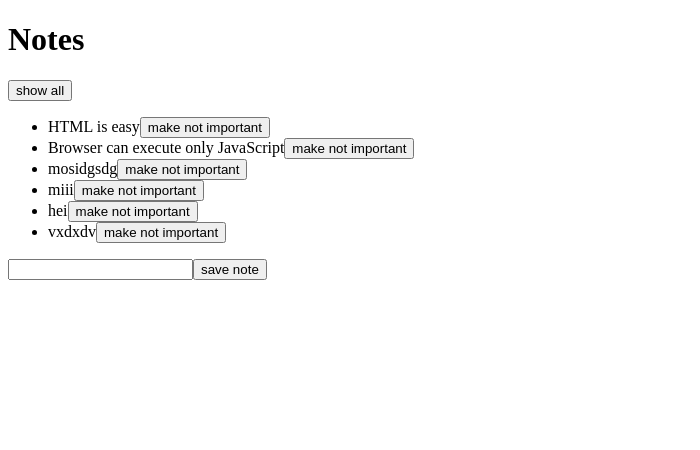
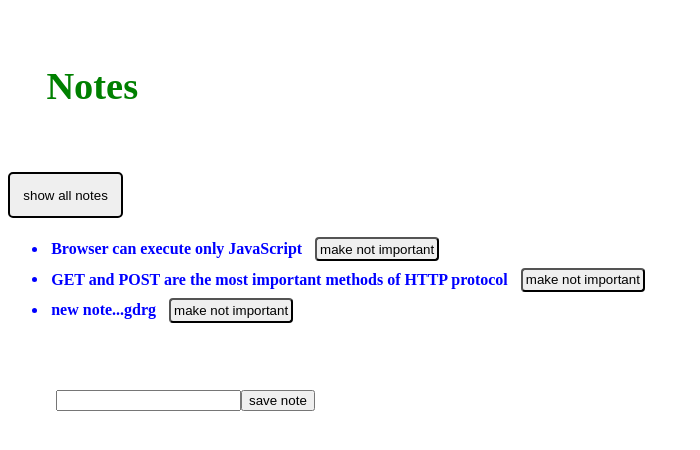
Before and after one commit to TanjaVar/full_stack_mooc_2021, a React (Create React App) app in the folder osa2/single-page-app-exercise/: page / in a window 1280 px wide. Shown: the top 450 px of the page, without its empty margins (0-700 px from the left). Built offline with nearby package versions, Linux system fonts and the light colour scheme; data requests are answered from the project's data file.

Commit message:
single-page-app-exercise: App.js: modify error message functionality, Note.js: add classNames to elements, Notifications.js: add classNames for elements, index.css: styling

```diff
--- a/osa2/single-page-app-exercise/db.json
+++ b/osa2/single-page-app-exercise/db.json
@@ -4,7 +4,7 @@
       "id": 1,
       "content": "HTML is easy",
       "date": "2022-1-17T17:30:31.098Z",
-      "important": true
+      "important": false
     },
     {
       "id": 2,
@@ -16,12 +16,12 @@
       "id": 3,
       "content": "GET and POST are the most important methods of HTTP protocol",
       "date": "2022-1-17T19:20:14.298Z",
-      "important": false
+      "important": true
     },
     {
       "content": "new note...gdrg",
       "date": "2022-03-21T13:16:39.484Z",
-      "important": false,
+      "important": true,
       "id": 4
     },
     {
@@ -51,7 +51,7 @@
     {
       "content": "mosidgsdg",
       "date": "2022-03-21T13:58:13.828Z",
-      "important": true,
+      "important": false,
       "id": 9
     },
     {
@@ -63,7 +63,7 @@
     {
       "content": "miii",
       "date": "2022-03-22T10:51:22.611Z",
-      "important": true,
+      "important": false,
       "id": 11
     },
     {
@@ -81,13 +81,13 @@
     {
       "content": "hei",
       "date": "2022-03-22T11:03:53.215Z",
-      "important": true,
+      "important": false,
       "id": 14
     },
     {
       "content": "vxdxdv",
       "date": "2022-03-23T10:59:32.825Z",
-      "important": true,
+      "important": false,
       "id": 15
     },
     {
@@ -95,6 +95,72 @@
       "date": "2022-03-23T10:59:36.654Z",
       "important": false,
       "id": 16
+    },
+    {
+      "content": "fdf",
+      "date": "2022-03-29T12:16:00.745Z",
+      "important": false,
+      "id": 17
+    },
+    {
+      "content": "tämä on tärkeä",
+      "date": "2022-03-30T10:28:28.353Z",
+      "important": false,
+      "id": 18
+    },
+    {
+      "content": "tämä on tärkeä",
+      "date": "2022-03-30T10:28:48.391Z",
+      "important": false,
+      "id": 19
+    },
+    {
+      "content": "ääää",
+      "date": "2022-03-30T10:29:10.871Z",
+      "important": false,
+      "id": 20
+    },
+    {
+      "content": "uuuu",
+      "date": "2022-03-30T10:29:26.263Z",
+      "important": false,
+      "id": 21
+    },
+    {
+      "content": "muuuu",
+      "date": "2022-03-30T10:30:19.743Z",
+      "important": false,
+      "id": 22
+    },
+    {
+      "content": "kukkuu",
+      "date": "2022-03-30T10:43:31.543Z",
+      "important": false,
+      "id": 23
+    },
+    {
+      "content": "kukkuu",
+      "date": "2022-03-30T10:43:40.286Z",
+      "important": false,
+      "id": 24
+    },
+    {
+      "content": "kiu",
+      "date": "2022-03-30T10:44:43.902Z",
+      "important": false,
+      "id": 25
+    },
+    {
+      "content": "kiu",
+      "date": "2022-03-30T10:45:08.958Z",
+      "important": false,
+      "id": 26
+    },
+    {
+      "content": "uusi note",
+      "date": "2022-03-30T10:56:32.869Z",
+      "important": false,
+      "id": 27
     }
   ]
 }
--- a/osa2/single-page-app-exercise/src/App.js
+++ b/osa2/single-page-app-exercise/src/App.js
@@ -1,11 +1,13 @@
 import React, { useState, useEffect } from 'react';
 import Note from './components/Note';
 import noteService from './services/notes'
+import Notifications from './components/Notifications'
 
 const App = (props) => {
   const [notes, setNotes] = useState([]);
   const [newNote, setNewNote] = useState('');
   const [showImportant, setShowImportant] = useState(true);
+  const [errorMessage, setErrorMessage] = useState('')
 
   // useFetch performs side affects in function components
   // gets data from db.json with notes.js service module file, after getting data updates state and site rerenders
@@ -16,9 +18,6 @@ const App = (props) => {
         setNotes(response.data)
       })
   }, [])
-  //console.log('render', notes.length, 'notes')
-
-
 
 const addNote = (event) => {
     event.preventDefault(); // prevent default behavior
@@ -29,7 +28,7 @@ const addNote = (event) => {
       content: newNote,
       date: new Date().toISOString(),
       important: Math.random()>0.5, //50% todennäköisyydellä "tärkeä"
-      id: notes.length + 1,
+      //id: notes.length + 1,
     };
 
     noteService
@@ -58,21 +57,22 @@ const addNote = (event) => {
 
   //switch note importance
   const toggleImportanceOf = (id) => {
-    //console.log(`importance of ${id} needs to be toggled`)
-    const url = `http://localhost:3001/notes/${id}` //get notes own url
     const note = notes.find(n => n.id === id) //find the right note with specific id
-    const changedNote = {...note, important: !note.important} // make copy of an array and replace with new information
+    const changedNote = {...note, important: !note.important} // make copy of an array and update important value (boolean)
 
-    // sets new note to notes State and if not succeed then error message will be displayed
+    // sets new note to notes State and if not succeed then error message will be displayed to ui
+    //uses update method from notes.js
     noteService
       .update(id, changedNote)
       .then(returnedNote => {
         setNotes(notes.map(note => note.id !== id ? note : returnedNote))
       })
       .catch(error => {
-        alert(
-          `failed to update importance of note id ${id}`
-        )
+        // display error message for 5 seconds if error occurs
+        setErrorMessage(`Note '${note.content}' was already removed from the server`)
+        setTimeout(() => {
+          setErrorMessage(null)
+        }, 5000)
         setNotes(notes.filter(n => n.id !== id))
       })
   }
@@ -83,9 +83,10 @@ const addNote = (event) => {
     return (
       <div>
         <h1>Notes</h1>
+        <Notifications message={errorMessage} />
         <div>
-          <button onClick={() => setShowImportant(!showImportant)}>
-            show {!showImportant ? 'important' : 'all'}
+          <button className='showAllButton' onClick={() => setShowImportant(!showImportant)}>
+            show {!showImportant ? 'important' : 'all'} notes
           </button>
         </div>
         <ul>
@@ -97,7 +98,7 @@ const addNote = (event) => {
             />
           )}
         </ul>
-        <form onSubmit={addNote}>
+        <form className='inputSaveNote' onSubmit={addNote}>
           <input
             value={newNote}
             onChange={handleNoteChange}
--- a/osa2/single-page-app-exercise/src/components/Note.js
+++ b/osa2/single-page-app-exercise/src/components/Note.js
@@ -1,13 +1,15 @@
 import React from 'react';
 
 const Note = ({ note, toggleImportance }) => {
+    console.log(note)
     const label = note.important
         ? 'make not important'
         : 'make important'
+
     return (
-        <li>
+        <li className='noteElement'>
             {note.content}
-            <button onClick={toggleImportance}>{label}</button>
+            <button className='buttonNoteList' onClick={toggleImportance}>{label}</button>
         </li>
     )
 };
--- /dev/null
+++ b/osa2/single-page-app-exercise/src/components/Notifications.js
@@ -0,0 +1,17 @@
+
+
+// Notification component which returns error message
+// if note content empty, then displays default error message from App.js state 'errorMessage' state
+const Notification = ({ message }) => {
+    if (message === null) {
+        return null
+    }
+
+    return (
+        <div className="errorMessage">
+        {message}
+        </div>
+    )
+}
+
+export default Notification
--- a/osa2/single-page-app-exercise/src/index.css
+++ b/osa2/single-page-app-exercise/src/index.css
@@ -1,13 +1,34 @@
-body {
-  margin: 0;
-  font-family: -apple-system, BlinkMacSystemFont, 'Segoe UI', 'Roboto', 'Oxygen',
-    'Ubuntu', 'Cantarell', 'Fira Sans', 'Droid Sans', 'Helvetica Neue',
-    sans-serif;
-  -webkit-font-smoothing: antialiased;
-  -moz-osx-font-smoothing: grayscale;
+/* styles */
+
+h1 {
+  color: green;
+  padding: 1em;
+  font-size: 2.4rem;
 }
 
-code {
-  font-family: source-code-pro, Menlo, Monaco, Consolas, 'Courier New',
-    monospace;
+.errorMessage {
+  color: red;
+  background: rgb(226, 112, 112);
 }
+
+.noteElement {
+  color: blue;
+  font-weight: bold;
+  padding: 0.2em;
+}
+
+.showAllButton {
+  border: 2px solid;
+  border-radius: 5px;
+  padding: 1em;
+}
+
+.inputSaveNote {
+  padding: 3em;
+}
+
+.buttonNoteList {
+  padding: 0.2em;
+  border-radius: 0.3em;
+  margin: 0.0em 1em ;
+}
--- a/osa2/single-page-app-exercise/src/index.js
+++ b/osa2/single-page-app-exercise/src/index.js
@@ -1,6 +1,7 @@
 import ReactDOM from 'react-dom'
 import App from './App.js'
-import axios from 'axios';
+import axios from 'axios'
+import './index.css'
 
   ReactDOM.render(
     <App/>,
```
Also changed, not shown: 1 other file (tests, documents, lock files or other folders).
